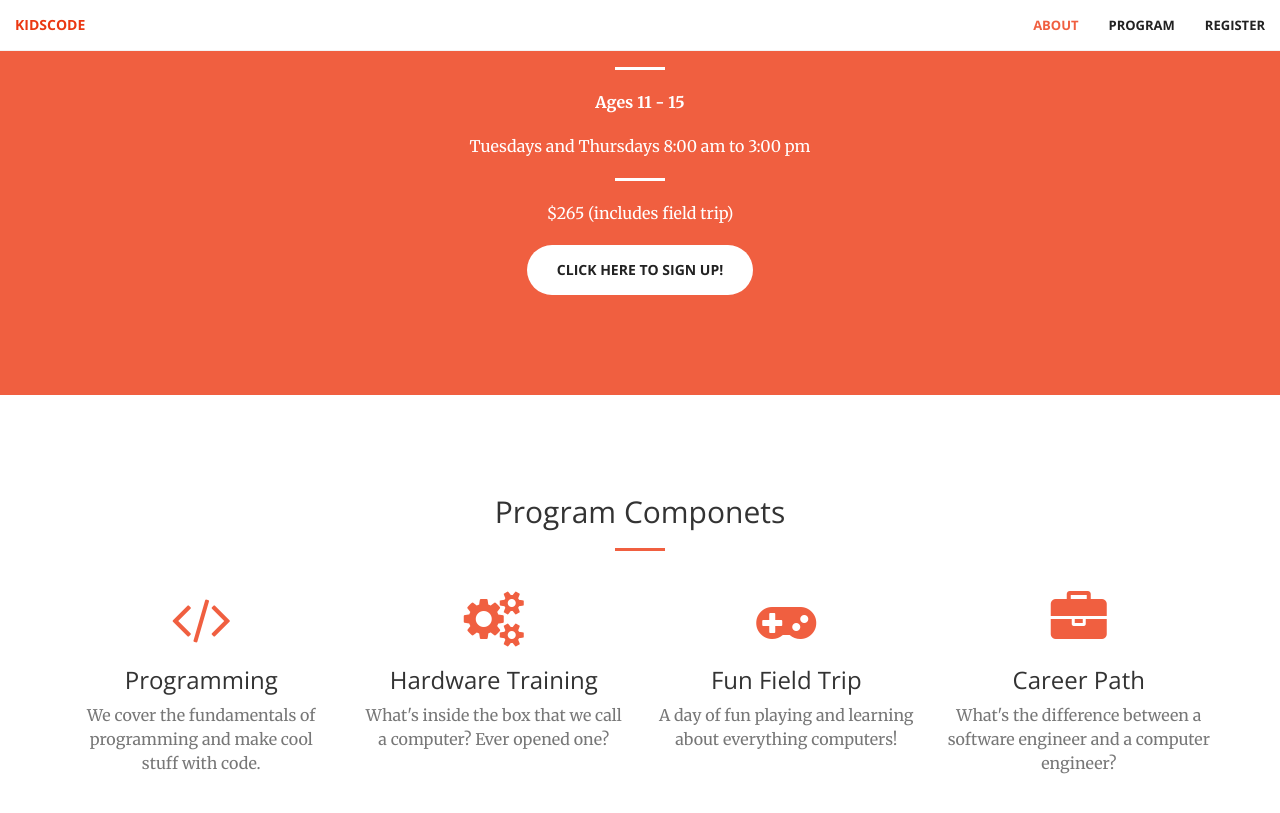
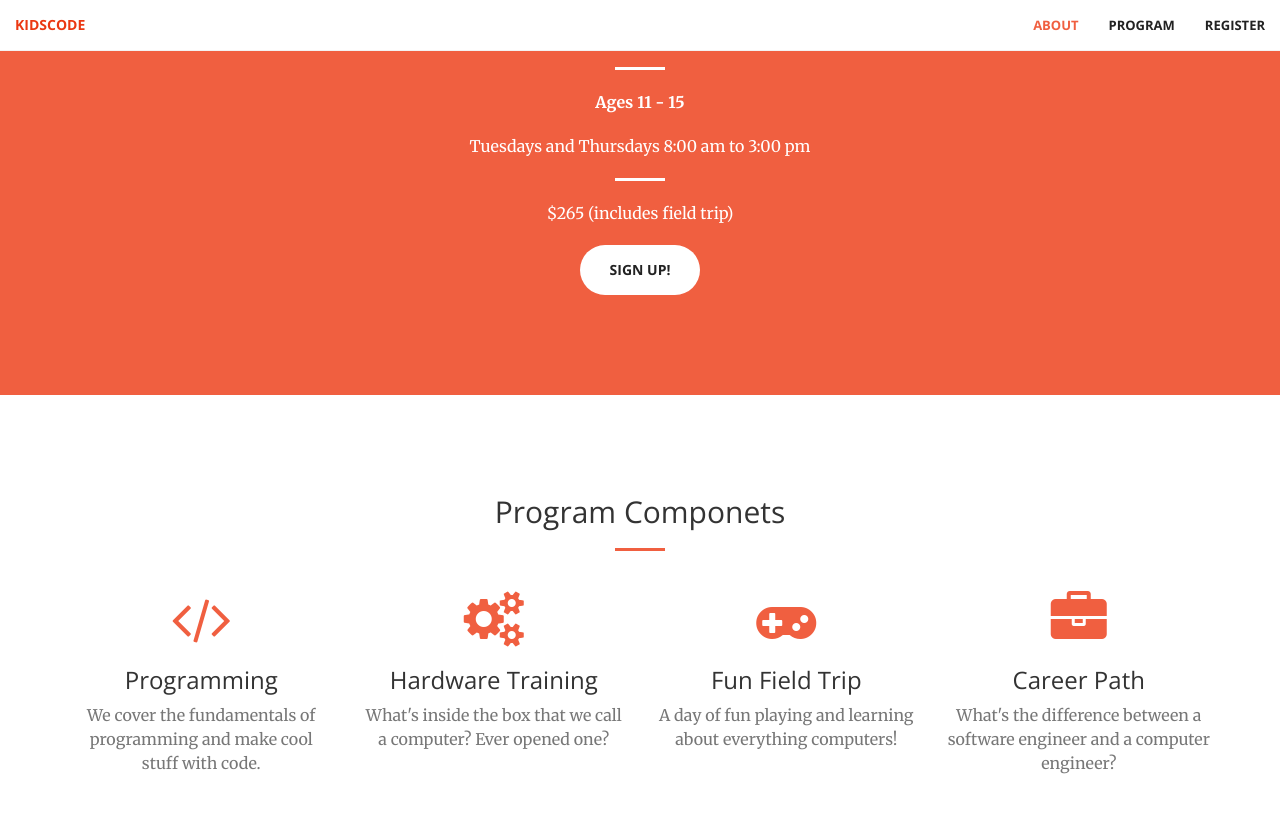
Before and after one commit to ojagostini/supracademy.com, a Jekyll site: the page kidscode/index.html, which Jekyll copies as it is, in a window 1280 px wide and 900 px high, scrolled down 1145 px. Shown: the top 813 px of the window. Built offline with Jekyll 4.4.1, drawn with Linux system fonts in a browser that asks for light colours.

```diff
--- a/kidscode/index.html
+++ b/kidscode/index.html
@@ -103,7 +103,7 @@
                     <p>$265 (includes field trip)</p>
 
                     </p>
-                    <a href="https://supracademy.wufoo.com/forms/q1l4sy6y0x6vbx4/" class="btn btn-default btn-xl">Click here to sign up!</a>
+                    <a href="https://supracademy.wufoo.com/forms/q1l4sy6y0x6vbx4/" class="btn btn-default btn-xl">Sign Up!</a>
                 </div>
             </div>
         </div>
```
